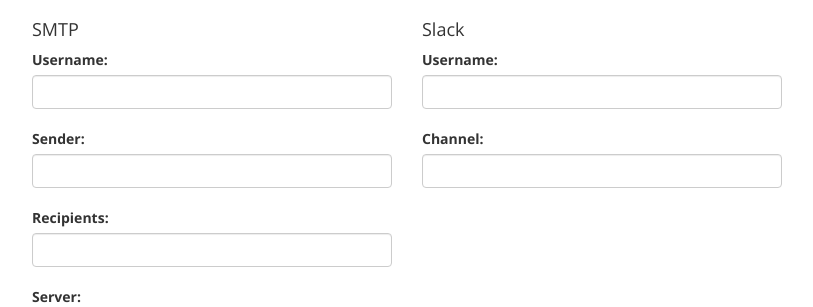
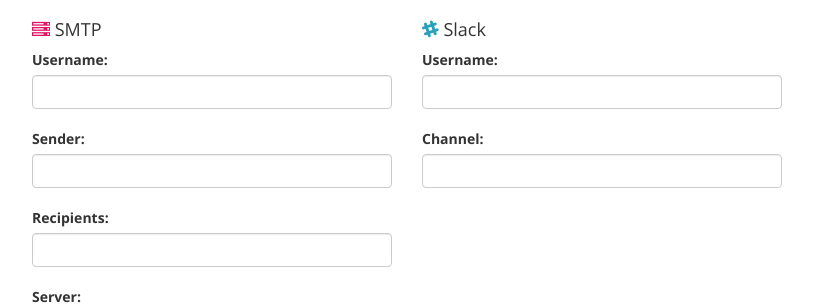
Before and after one commit to cpenner461/tellmewhen, a Flask app: page /settings in a window 1280 px wide. Shown: the part 81-388 px from the top of the page, without its empty margins (38-851 px from the left). Run offline with Flask 2, Linux system fonts and the light colour scheme; parts of the project's set-up code (start-up, migrations or seed data) failed here and were passed over; some libraries are stand-ins or nearby versions.

Commit message:
Update Bootstrap colors

```diff
--- a/tmw/static/css/style.css
+++ b/tmw/static/css/style.css
@@ -107,6 +107,11 @@ a.list-group-item:focus
   background-color: #E8F2FB;
 }
 
+.nav-tabs li a:hover,
+.nav-pills li a:hover {
+  background: #F0F5F9;
+}
+
 .panel-default>.panel-heading {
   background-color: white;
 }
@@ -169,3 +174,11 @@ a.list-group-item:focus
 	margin-top: 30px;
 	padding: 1px 0;
 }
+
+.fa-server {
+  color: #E21565;
+}
+
+.fa-slack {
+  color: #2BA0BA;
+}
--- a/tmw/templates/settings.html
+++ b/tmw/templates/settings.html
@@ -7,7 +7,7 @@
     <form action="/settings" method="post">
     <div class="col-sm-4">
       <div class="form-group">
-        <h2>SMTP</h2>
+          <h2><i class="fa fa-server"></i> SMTP</h2>
           <label for="smtp-username">Username:</label>
           <input type="text" name="smtp-username" class="form-control">
           <br>
@@ -27,7 +27,7 @@
     </div>
     <div class="col-sm-4">
       <div class="form-group">
-          <h2>Slack</h2>
+          <h2><i class="fa fa-slack"></i> Slack</h2>
           <label for="slack-username">Username:</label>
           <input type="text" name="slack-username" class="form-control">
           <br>
```
